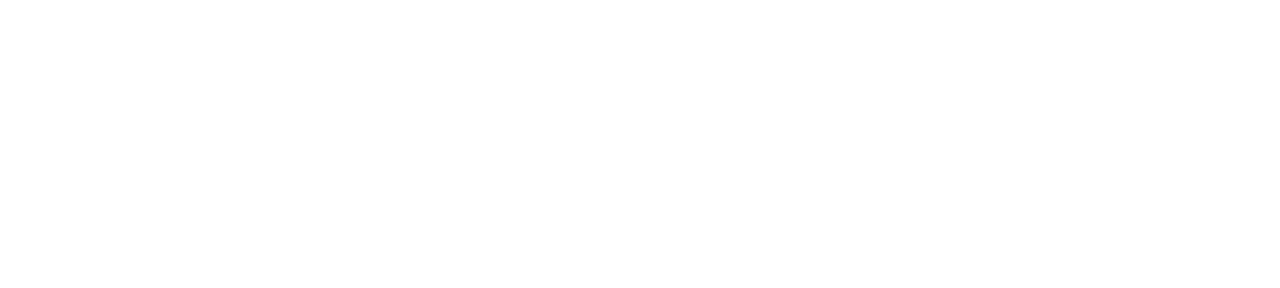
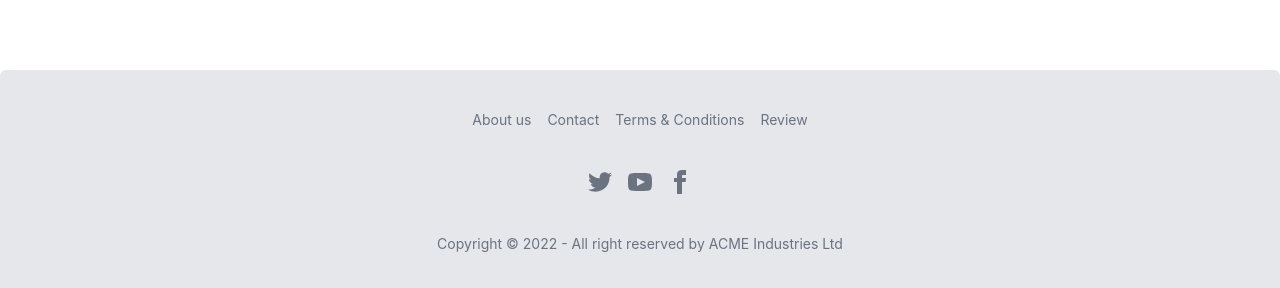
Before and after one commit to md-mahin-islam-mahi/Comfort-Life-Client, a React (Create React App) app: page / in a window 1280 px wide. Shown: the part 2038-2326 px from the top of the page. Before the commit the page ends 2108 px from the top, so only its background shows below. Built offline with nearby package versions, Linux system fonts and the light colour scheme; no server answers.

Commit message:
added footer

```diff
--- a/src/Components/Shared/Footer/Footer.js
+++ b/src/Components/Shared/Footer/Footer.js
@@ -2,9 +2,24 @@
 
 const Footer = () => {
     return (
-        <div>
-
-        </div>
+        <footer className="footer footer-center p-10 bg-gray-200 text-base-content rounded-md text-gray-500">
+            <div className="grid grid-flow-col gap-4">
+                <a className="link link-hover">About us</a>
+                <a className="link link-hover">Contact</a>
+                <a className="link link-hover">Terms & Conditions</a>
+                <a className="link link-hover">Review</a>
+            </div>
+            <div>
+                <div className="grid grid-flow-col gap-4">
+                    <a className='link link-hover'><svg xmlns="http://www.w3.org/2000/svg" width="24" height="24" viewBox="0 0 24 24" className="fill-current"><path d="M24 4.557c-.883.392-1.832.656-2.828.775 1.017-.609 1.798-1.574 2.165-2.724-.951.564-2.005.974-3.127 1.195-.897-.957-2.178-1.555-3.594-1.555-3.179 0-5.515 2.966-4.797 6.045-4.091-.205-7.719-2.165-10.148-5.144-1.29 2.213-.669 5.108 1.523 6.574-.806-.026-1.566-.247-2.229-.616-.054 2.281 1.581 4.415 3.949 4.89-.693.188-1.452.232-2.224.084.626 1.956 2.444 3.379 4.6 3.419-2.07 1.623-4.678 2.348-7.29 2.04 2.179 1.397 4.768 2.212 7.548 2.212 9.142 0 14.307-7.721 13.995-14.646.962-.695 1.797-1.562 2.457-2.549z"></path></svg></a>
+                    <a className='link link-hover'><svg xmlns="http://www.w3.org/2000/svg" width="24" height="24" viewBox="0 0 24 24" className="fill-current"><path d="M19.615 3.184c-3.604-.246-11.631-.245-15.23 0-3.897.266-4.356 2.62-4.385 8.816.029 6.185.484 8.549 4.385 8.816 3.6.245 11.626.246 15.23 0 3.897-.266 4.356-2.62 4.385-8.816-.029-6.185-.484-8.549-4.385-8.816zm-10.615 12.816v-8l8 3.993-8 4.007z"></path></svg></a>
+                    <a className='link link-hover'><svg xmlns="http://www.w3.org/2000/svg" width="24" height="24" viewBox="0 0 24 24" className="fill-current"><path d="M9 8h-3v4h3v12h5v-12h3.642l.358-4h-4v-1.667c0-.955.192-1.333 1.115-1.333h2.885v-5h-3.808c-3.596 0-5.192 1.583-5.192 4.615v3.385z"></path></svg></a>
+                </div>
+            </div>
+            <div>
+                <p>Copyright © 2022 - All right reserved by ACME Industries Ltd</p>
+            </div>
+        </footer>
     );
 };
 
```
